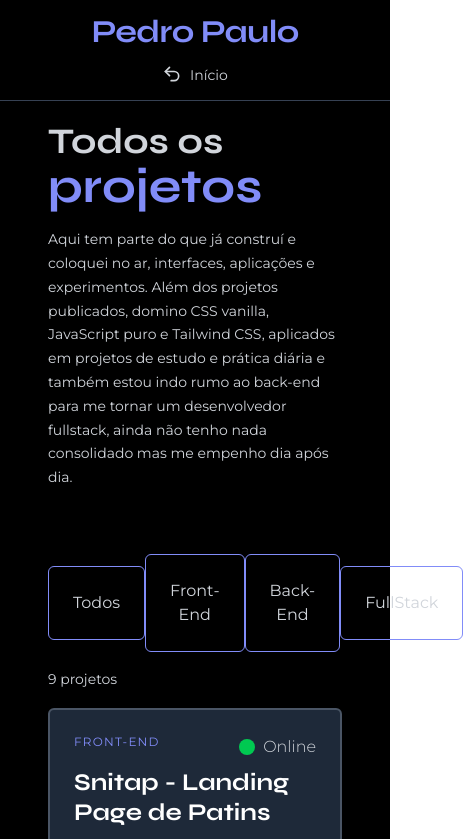
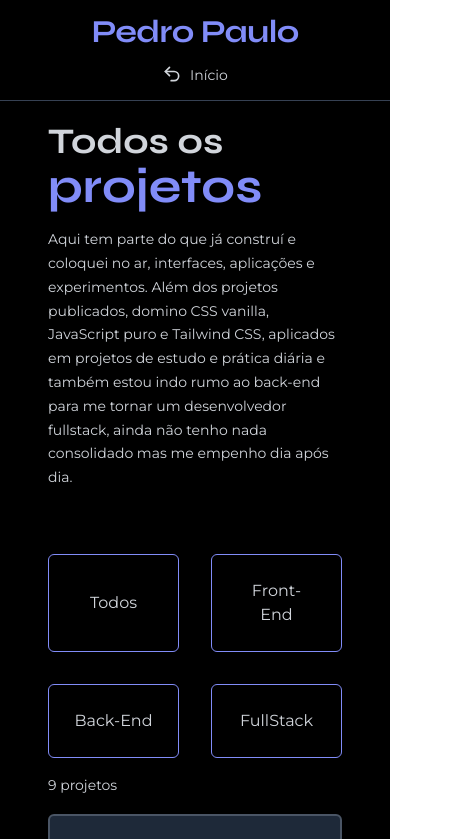
Before and after one commit to P3dr0PRR/portifa-16-03-26, a React (Vite) app: page /projetos in a window 390 px wide. Shown: the top 839 px of the page, 463 px wide, since content can reach past the window. Built offline with nearby package versions, Linux system fonts and the light colour scheme.

Commit message:
feat: fix: Ajuste no responsivo dos botões de /projetos

```diff
--- a/src/components/projectCard/projects/projetosFin/ProjDesc.tsx
+++ b/src/components/projectCard/projects/projetosFin/ProjDesc.tsx
@@ -11,8 +11,8 @@ export function Projs() {
 
   return (
     <section className="flex flex-col justify-start gap-4 px-6 py-12 md:px-16 md:py-20">
-      <div className="flex justify-between items-center">
-        <button className="buttons" onClick={() => setFiltroAtivo("Todos")}>
+      <div className="grid grid-cols-2 md:grid-cols-4 gap-8 w-full">
+        <button className="buttons " onClick={() => setFiltroAtivo("Todos")}>
           Todos
         </button>
         <button className="buttons" onClick={() => setFiltroAtivo("Front-End")}>
--- a/src/global.css
+++ b/src/global.css
@@ -66,6 +66,6 @@ html {
     @apply border border-gray-300 rounded-md;
   }
   .buttons {
-    @apply flex gap-4 p-6 border border-text-secondary text-text-default rounded-md cursor-pointer hover:scale-105 transition-transform duration-200 hover:border-2 focus:shadow-lg focus:outline-none focus:ring-2 focus:ring-indigo-500 focus:ring-offset-2;
+    @apply flex gap-4 p-6 border flex items-center justify-center border-text-secondary text-text-default rounded-md cursor-pointer hover:scale-105 transition-transform duration-200 hover:border-2 focus:shadow-lg focus:outline-none focus:ring-2 focus:ring-indigo-500 focus:ring-offset-2;
   }
 }
```
Also changed, not shown: src/types/project.d.ts (deleted).
